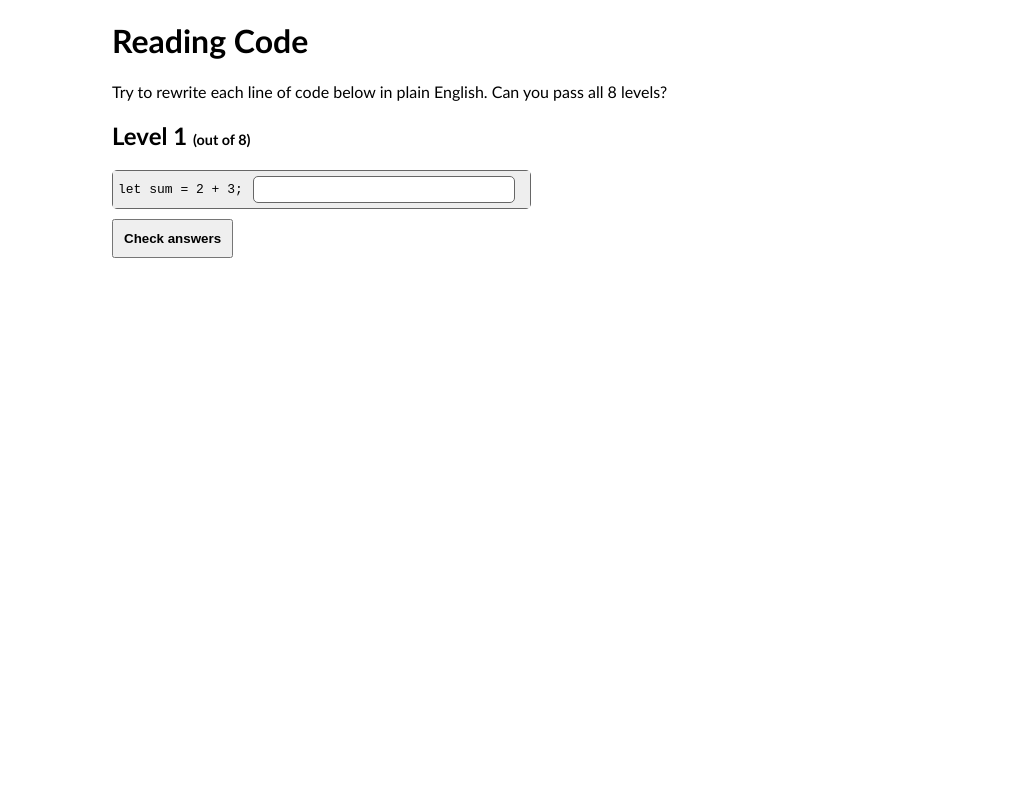
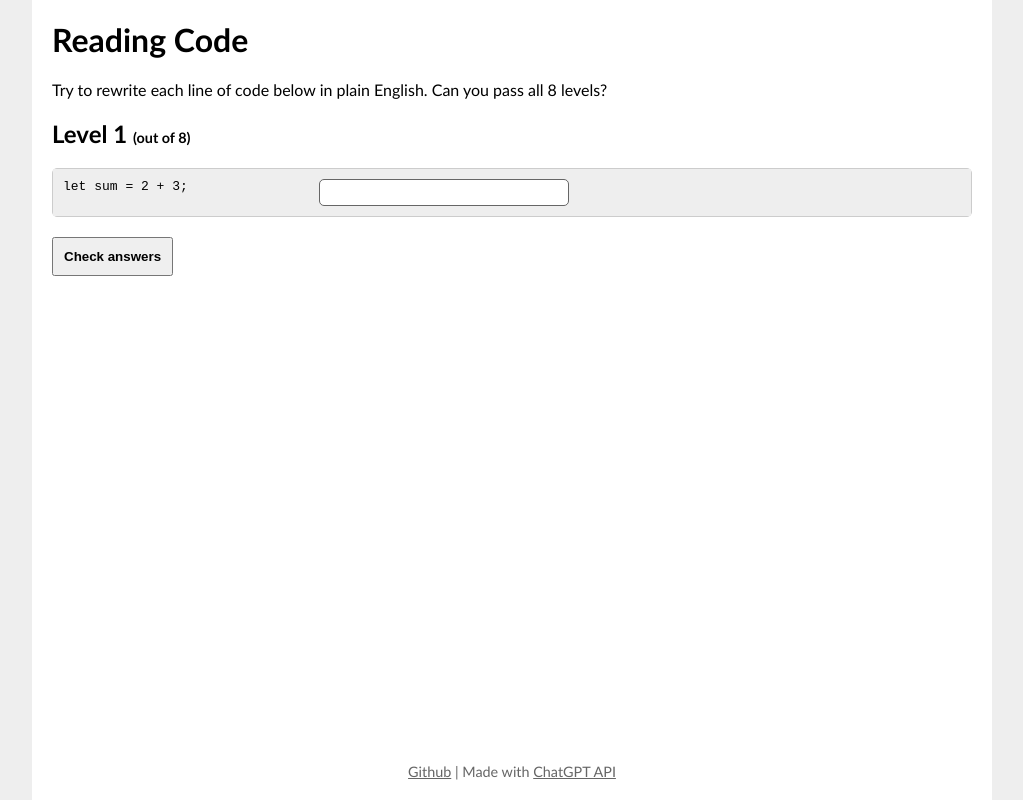
Before and after one commit to cheryllium/readingcode, a React (Create React App) app in the folder frontend/: page / in a window 1280 px wide. Shown: the whole page, without its empty margins (128-1151 px from the left). Built offline with nearby package versions, Linux system fonts and the light colour scheme.

Commit message:
css dorking

```diff
--- a/frontend/src/App.css
+++ b/frontend/src/App.css
@@ -1,17 +1,60 @@
-html, body {
+* {
+  box-sizing: border-box;
+}
+
+html{
     font-family: Optima, Candara, 'Noto Sans', source-sans-pro, sans-serif;
     margin: 0;
 }
 
+body {
+    margin: 0;
+    background-color: #eee;
+    height: 100vh;
+}
+
+h1 {
+  margin-top: 0;
+}
+
+#root {
+    height: 100%;
+}
+
 .main {
-    width: 800px;
-    max-width: 100%;
+    padding: 20px;
+    height: 100%;
+    max-width: 60rem;
     margin-left: auto;
     margin-right: auto;
     background-color: #fff;
+    display: flex;
+    flex-direction: column;
+}
+
+form {
+  flex-grow: 1;
+}
+
+footer {
+    margin-top: 20px;
+    text-align: center;
+    font-size: 90%;
+    color: #666;
+}
+
+footer a {
+    color: #666;
+    text-decoration: underline;
+}
+
+footer a:hover {
+    color: #000;
 }
 
 .victory {
+    text-align: center;
+    padding: 20px;
     margin-top: 20px;
 }
 
@@ -19,9 +62,46 @@ h2 span {
     font-size: 60%;
 }
 
-pre {
-    margin: 0;
+.program {
+    margin-top: 20px;
+    margin-bottom: 20px;
+    border: 1px solid #ccc;
+    border-radius: 5px;
 }
+
+.line {
+  padding: 10px;
+  display: flex;
+  flex-wrap: wrap;
+}
+
+.line:nth-child(odd) {
+    background-color: #eee;
+}
+
+.line:nth-child(even) {
+    background-color: #e8e8e8;
+}
+
+.line code {
+  width: 15rem;
+  display: inline-block;
+  white-space: pre;
+}
+
+.line input {
+  width: 15rem;
+  display: inline-block;
+  margin-left: 1rem;
+}
+
+.line span {
+  min-width: 15rem;
+  flex-grow: 1;
+  display: inline-block;
+  padding-left: 1rem;
+}
+
 input {
     min-width: 250px;
     border-radius: 5px;
@@ -30,17 +110,7 @@ input {
     padding: 5px;
 }
 
-table {
-    border: 1px solid #666;
-    border-radius: 5px;
-    margin-bottom: 10px;
-}
-table td {
-    padding: 5px;
-}
-table tr:nth-child(odd) {
-    background-color: #eee;
-}
+
 
 .correct {
     color: #172;
--- a/frontend/src/App.js
+++ b/frontend/src/App.js
@@ -42,9 +42,8 @@ console.log(i)`,
 
 const Line = ({ line, answer, grade, setAnswer, loading }) => {
   return (
-    <tr>
-      <td><pre>{line}</pre></td>
-      <td>
+    <div className="line">
+      <code>{line}</code>
       {/\w/.test(line)
         ? <input type='text'
           value={answer ? answer : ''}
@@ -52,27 +51,26 @@ const Line = ({ line, answer, grade, setAnswer, loading }) => {
           onChange={e => setAnswer(e.target.value)}
         />
         : <></>}
-      </td>
-      <td>
+      <span>
       {grade
         && <>
-              <b className={grade.correct? "correct" : "incorrect"}>
-                {grade.correct? "Correct" : "Incorrect"}
+          <b className={grade.correct ? "correct" : "incorrect"}>
+            {grade.correct ? "Correct" : "Incorrect"}
           </b>
           {grade.comments && ` - ${grade.comments}`}
         </>
       }
-      </td>
-    </tr>
+      </span>
+    </div>
   )
 }
 
 const App = () => {
-  const [ level, setLevel ] = useState(0)
-  const [ lineAnswers, setLineAnswers ] = useState({})
-  const [ grades, setGrades ] = useState([])
-  const [ loading, setLoading ] = useState(false)
-  const [ canMoveOn, setCanMoveOn ] = useState(false)
+  const [level, setLevel] = useState(0)
+  const [lineAnswers, setLineAnswers] = useState({})
+  const [grades, setGrades] = useState([])
+  const [loading, setLoading] = useState(false)
+  const [canMoveOn, setCanMoveOn] = useState(false)
 
   const levelLines = levels[level].split(/\r?\n/)
 
@@ -100,7 +98,7 @@ const App = () => {
 
         const allCorrect = data.grades.reduce((acc, v) => acc && v.correct, true)
         console.log(allCorrect)
-        if(allCorrect) {
+        if (allCorrect) {
           setCanMoveOn(true)
         }
 
@@ -119,13 +117,13 @@ const App = () => {
   }
 
   return (
-    <form className="main">
+    <div className="main">
+      <form>
       <h1>Reading Code</h1>
       <p>Try to rewrite each line of code below in plain English. Can you pass all {levels.length} levels?</p>
 
-      <h2>Level {level+1} <span>(out of {levels.length})</span></h2>
-      <table cellSpacing={0}>
-        <tbody>
+      <h2>Level {level + 1} <span>(out of {levels.length})</span></h2>
+      <div className="program">
         {levelLines.map((line, index) => (
           <Line line={line}
             answer={lineAnswers[index]}
@@ -134,12 +132,13 @@ const App = () => {
             loading={loading}
             key={index} />
         ))}
-        </tbody>
-      </table>
-      <button onClick={handleCheckAnswers} disabled={loading}>Check answers {loading && <div class="lds-ring"><div></div><div></div><div></div><div></div></div>}</button>
+      </div>
+      <button onClick={handleCheckAnswers} disabled={loading}>Check answers {loading && <div className="lds-ring"><div></div><div></div><div></div><div></div></div>}</button>
       {(canMoveOn && level + 1 < levels.length) && <button onClick={goToNextLevel} disabled={loading}>Next level</button>}
-      {canMoveOn && level + 1 === levels.length && <div className="victory"><span className="correct"><b>You did it!</b></span> Congratulations on completing all of the levels! 🎉</div>}
+      {canMoveOn && level + 1 === levels.length && <div className="victory">🎉 <span className="correct"><b>You did it!</b></span> Congratulations on completing all of the levels! 🎉</div>}
       </form>
+      <footer><a href="https://github.com/cheryllium/readingcode">Github</a> | Made with <a href="https://platform.openai.com/docs/api-reference">ChatGPT API</a></footer>
+    </div>
   )
 }
 
```
Lines whose indentation alone changed are shown as unchanged.
